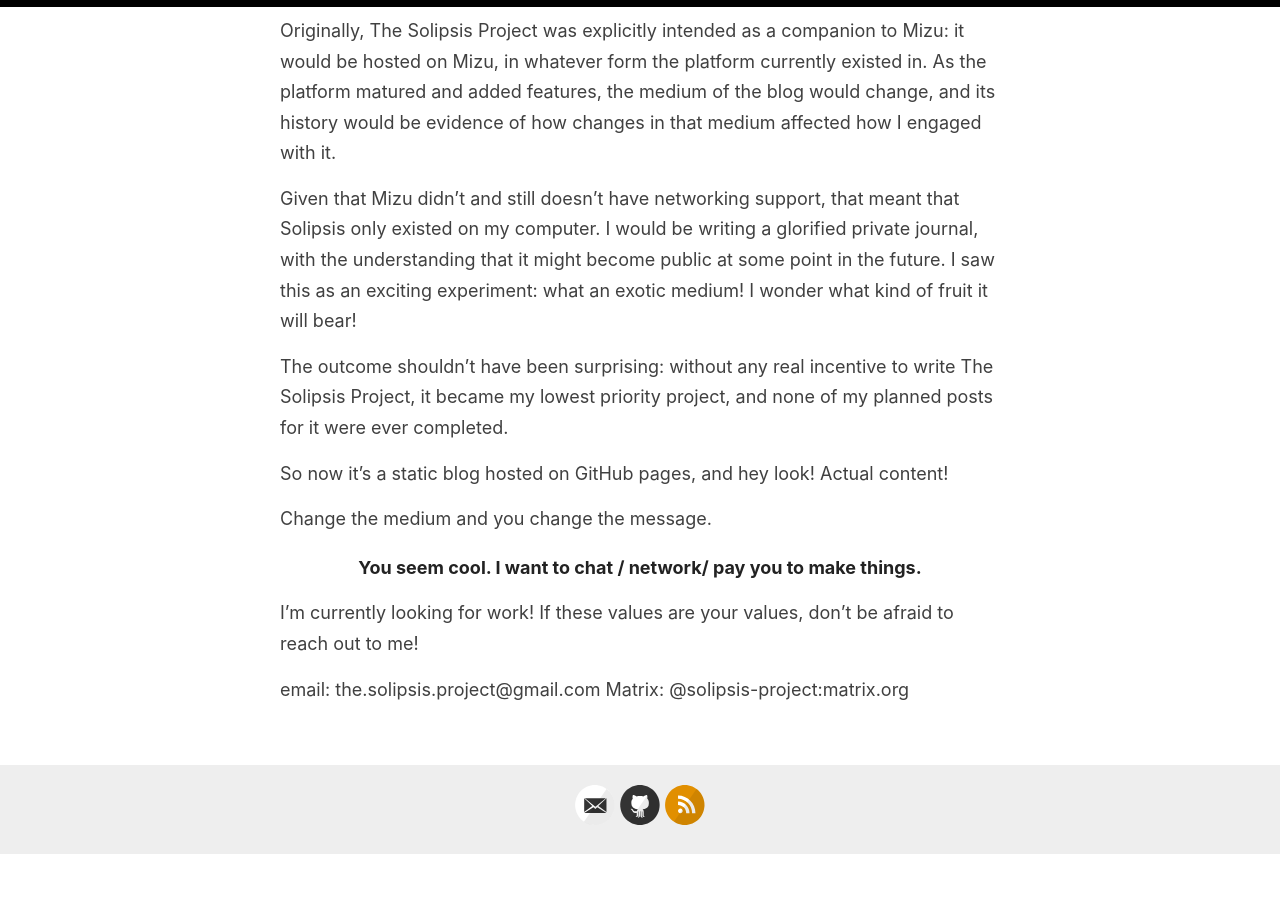
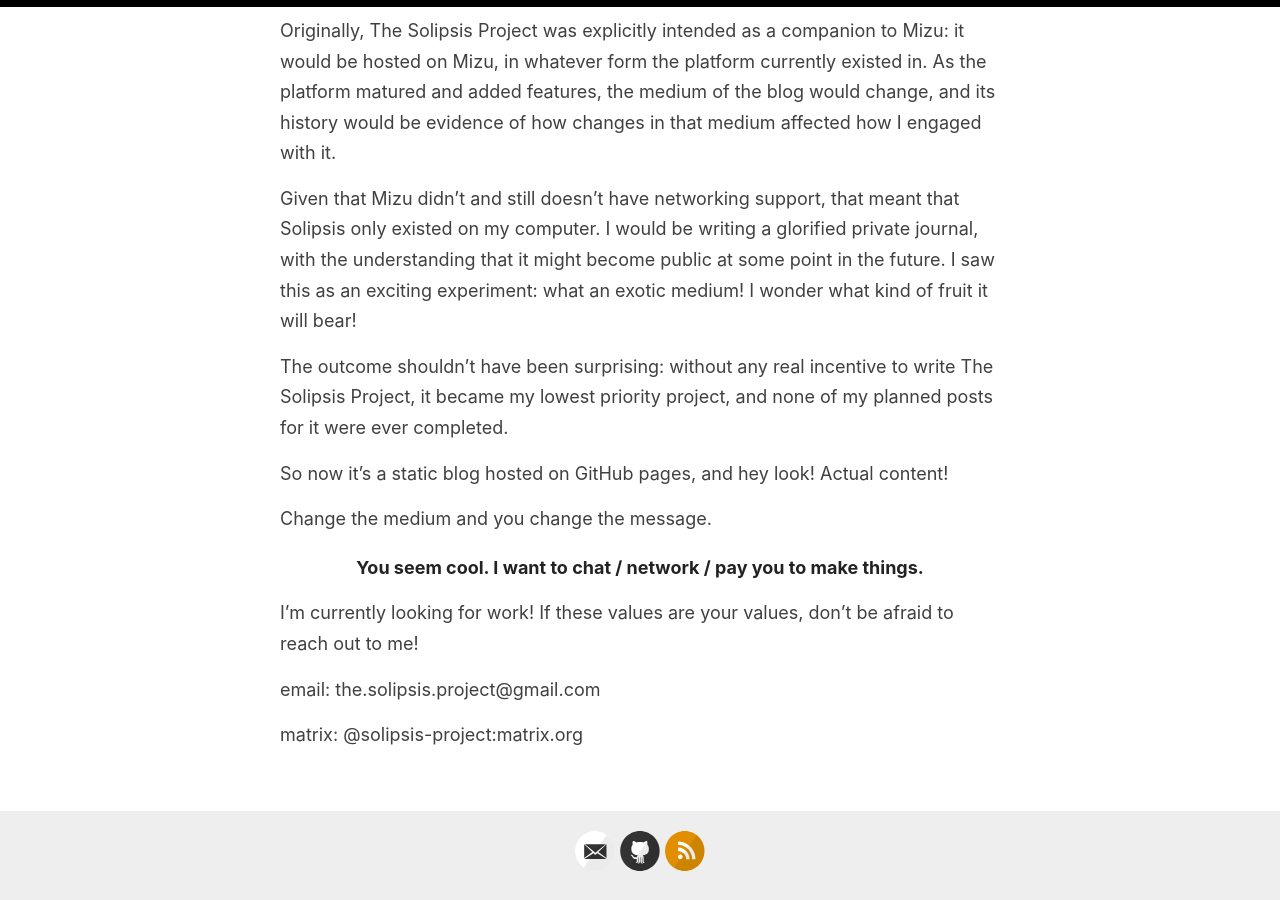
Before and after one commit to solipsis-project/solipsis-project.github.io, a Jekyll site: the page built from _pages/about.md, in a window 1280 px wide and 900 px high, scrolled down 1944 px. Built offline with Jekyll 4.4.1, drawn with Linux system fonts in a browser that asks for light colours; before the commit the page ends 2799 px from its top, so only the background shows below that.

```diff
--- a/_pages/about.md
+++ b/_pages/about.md
@@ -61,9 +61,10 @@ So now it’s a static blog hosted on GitHub pages, and hey look! Actual content
 
 Change the medium and you change the message.
 
-###### You seem cool. I want to chat / network/ pay you to make things.
+###### You seem cool. I want to chat / network / pay you to make things.
 
 I’m currently looking for work! If these values are your values, don’t be afraid to reach out to me!
 
 email: the.solipsis.project@gmail.com
-Matrix: @solipsis-project:matrix.org
+
+matrix: @solipsis-project:matrix.org
```
